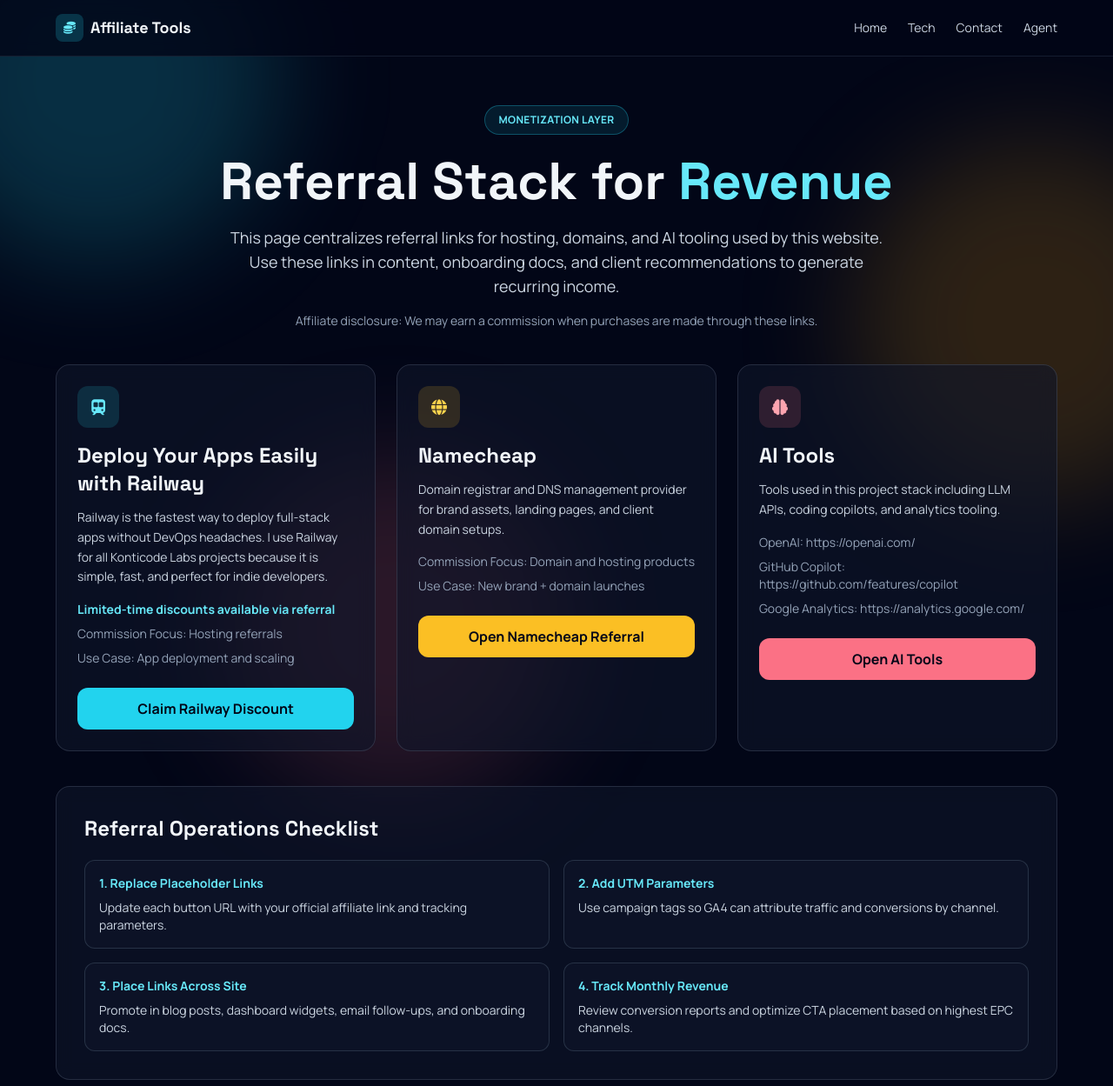
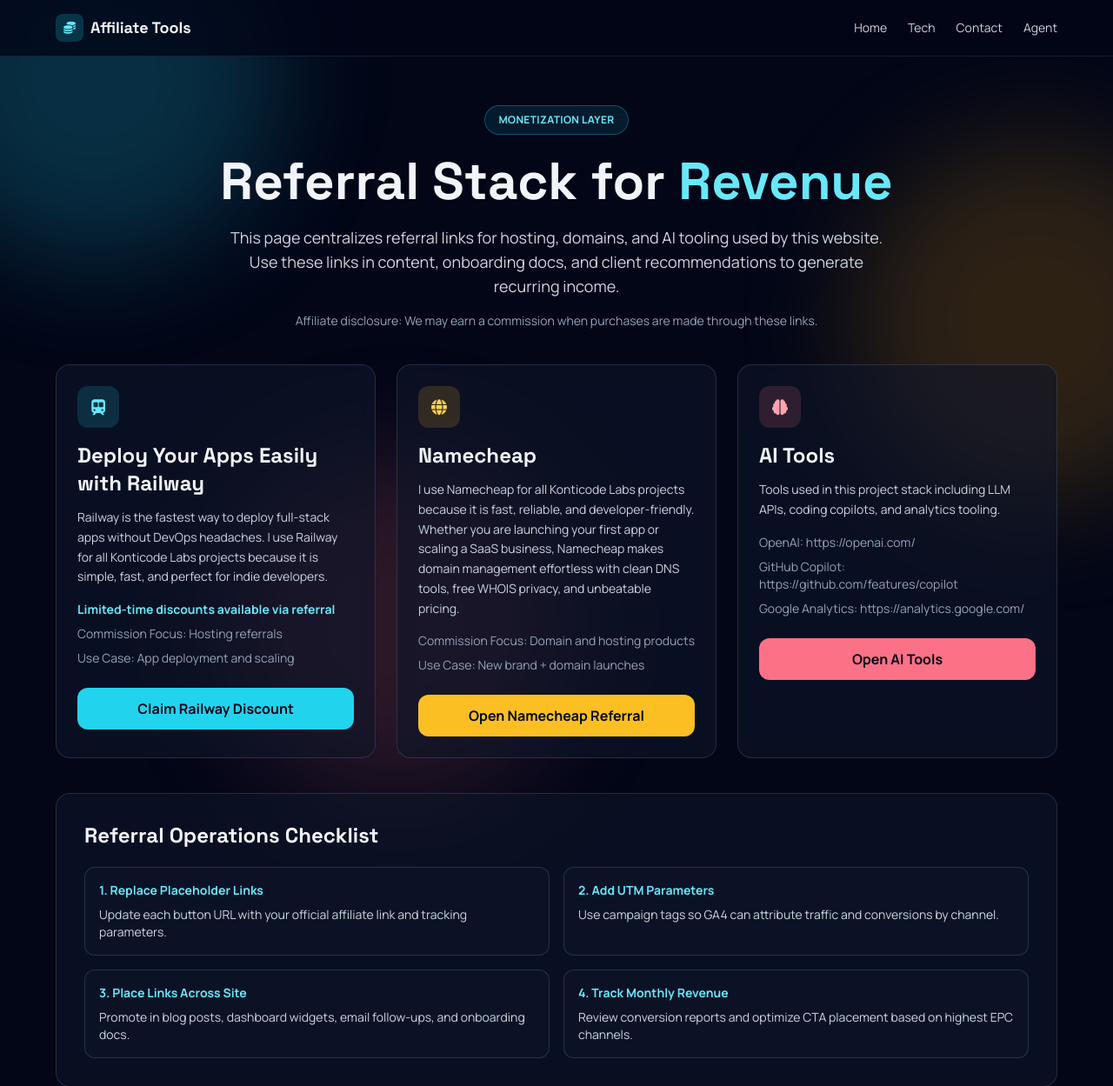
Before and after one commit to jfontiveros7/KonticodeLabs, a Flask app: page /affiliate-tools in a window 1280 px wide. Shown: the top 1249 px of the page at 87% size. Run offline with Flask 3, Linux system fonts and the light colour scheme; some libraries are stand-ins or nearby versions.

Commit message:
Update Namecheap section marketing copy

```diff
--- a/templates/affiliatehub.html
+++ b/templates/affiliatehub.html
@@ -130,7 +130,7 @@
                 </div>
                 <h2 class="font-display text-2xl font-bold">Namecheap</h2>
                 <p class="mt-3 text-slate-300 text-sm leading-relaxed">
-                    Domain registrar and DNS management provider for brand assets, landing pages, and client domain setups.
+                    I use Namecheap for all Konticode Labs projects because it is fast, reliable, and developer-friendly. Whether you are launching your first app or scaling a SaaS business, Namecheap makes domain management effortless with clean DNS tools, free WHOIS privacy, and unbeatable pricing.
                 </p>
                 <ul class="mt-4 text-sm text-slate-400 space-y-2">
                     <li>Commission Focus: Domain and hosting products</li>
```
